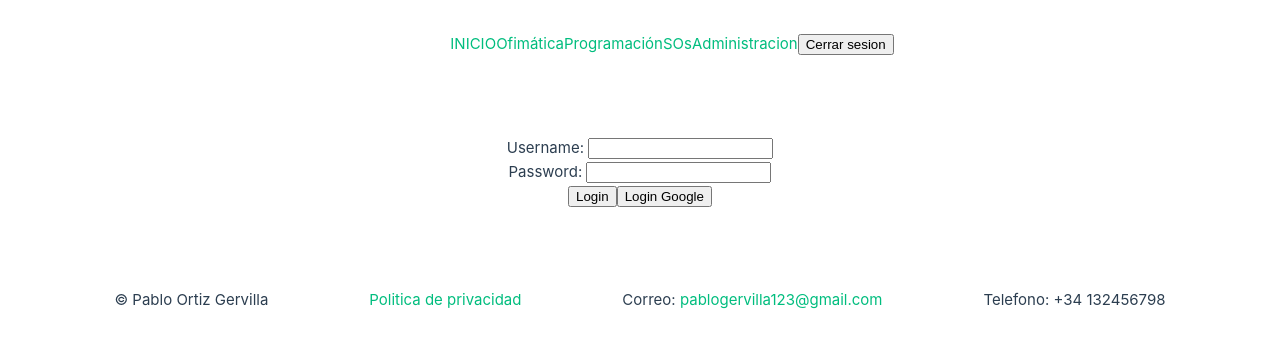
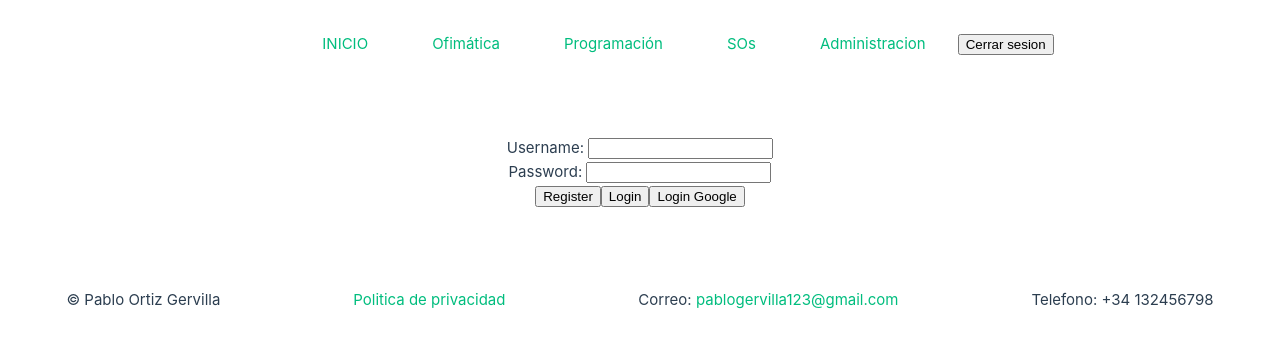
Before and after one commit to HollowKnightGuy/Proyecto_Final_Vue, a Vue app: page /login in a window 1280 px wide. Shown: the top 348 px of the page. Built offline with nearby package versions, Linux system fonts and the light colour scheme; no server answers; sample sign-in values are in the browser's storage.

Commit message:
mostrar todos los cursos
ahora cuando estas logueado, en administracion ves todos los cursos disponibles

```diff
--- a/src/App.vue
+++ b/src/App.vue
@@ -1,60 +1,37 @@
 <script setup>
-import { onAuthStateChanged } from "firebase/auth";
-import { auth } from "@/firebase";
-import { ref } from 'vue';
-import { signOut } from "firebase/auth";
+import pie from './components/pie.vue';
+import cabecera from './components/cabecera.vue';
 
-let username=ref("");
+import { ref, onMounted } from 'vue'
 
-    onAuthStateChanged(auth, (user) => {
-    if (user) {
-        const uid = user.uid;
-        username.value=user.email;
-    }
-    });
+const loading = ref(true)
+
+onMounted(() => {
+  // Aquí obtén los datos
+  // Cuando se hayan obtenido, establece loading en false después de 2 segundos
+  setTimeout(() => {
+    loading.value = false
+  }, 2000)
+})
 
 
-    function cerrarSesion(){
-        signOut(auth).then(() => {
-            username='';
-            location.reload();
-        }).catch((error) => {
-        // An error happened.
-        });
-    }
 
 </script>
 
 <template>
-    <header>
-      <nav>
-        <router-link to="/">INICIO</router-link>
-        <router-link to="/ofimatica">Ofimática</router-link>
-        <router-link to="/programacion">Programación</router-link>
-        <router-link to="/sos">SOs</router-link>
-        <router-link v-if="username == ''" to="/login">Iniciar sesion</router-link>
-        <router-link v-if="username != ''" to="/private">Administracion</router-link>
-        <router-link v-if="username == ''" to="/registro">Registro</router-link>
-        <button @click="cerrarSesion" v-if="username!=''" to="/">Cerrar sesion</button>
-      </nav>
-    </header>
+
+  <cabecera></cabecera>
 
   <main>
-    <router-view></router-view>
+    <div v-if="loading" class="contenedor-loader">
+      <div class="loader"></div>
+    </div>
+    <div v-else="loading">
+      <router-view></router-view>
+    </div>
   </main>
 
-  <footer>
-    &copy; Pablo Ortiz Gervilla
-    <p>
-        <a href="#">Politica de privacidad</a>
-    </p>
-    <p>
-      <span>Correo: </span><a href="mailto:pablogervilla123@gmail.com">pablogervilla123@gmail.com</a><br>
-    </p>
-    <p>
-      <span>Telefono: +34 132456798</span>
-    </p>
-</footer>
+  <pie></pie>
 
 </template>
 
@@ -64,8 +41,98 @@ let username=ref("");
     margin: 2rem;
   }
 
+
+
   main{
     margin: 5rem;
   }
 
+
+  *{
+    margin: 0;
+    padding: 0;
+    outline: 0;
+    box-sizing: border-box;
+}
+
+img{
+    width: 100%;
+}
+*, *::before, *::after{
+  margin: 0;
+  padding: 0;
+  outline: 0;
+  box-sizing: border-box;
+}
+
+img{
+  width: 100%;
+}
+
+.contenedor_loader{
+  background-color: #f3f3f3;
+  margin: auto;
+  width: 100vw;
+  height: 100vh;
+  z-index: 9999;
+  transition: all 1.5s;
+  display: flex;
+  align-items: center;
+  justify-content: center;
+}
+
+.loader,
+.loader::after,
+.loader:before{
+  margin: auto ;
+  border-radius: 50%;
+}
+
+.loader{
+  color: hsla(160, 100%, 37%, 1);
+  font-size: 11px;
+  position: relative;
+  width: 10em;
+  height: 10em;
+  box-shadow: inset 0 0 0 1em;
+}
+
+.loader::after,
+.loader::before{
+  content: '';
+  position: absolute;
+}
+
+.loader::before{
+  width: 5.2em;
+  height: 10.2em;
+  background-color: #181818;
+  border-radius: 10.2em 0 0 10.2em;
+  top: -0.1em;
+  left: -0.1em;
+  transform-origin: 5.1em 5.1em;
+  animation: girar 1.1s infinite ease-in-out;
+  animation-delay: .8s;
+}
+
+.loader::after{
+  width: 5.2em;
+  height: 10.2em;
+  background-color:#181818;
+  border-radius: 0 10.2em 10.2em 0;
+  top: -0.1em;
+  left: 5em;
+  transform-origin: 0.1em 5.1em;
+  animation: girar 1.1s infinite ease-in-out;
+}
+
+@keyframes girar{
+  0%{
+      transform: rotate(0deg);
+  }
+  100%{
+      transform: rotate(360deg);
+  }
+}
+
 </style>
--- a/src/assets/main.css
+++ b/src/assets/main.css
@@ -18,8 +18,10 @@ button{
   cursor:pointer;
 }
 
+
 header, #app{
   text-align: center;
+
 }
 
 
--- a/src/components/Login.vue
+++ b/src/components/Login.vue
@@ -1,12 +1,26 @@
 <script setup>
     import { ref } from "vue";
-    import { signInWithEmailAndPassword } from "firebase/auth";
+    import { createUserWithEmailAndPassword, signInWithEmailAndPassword } from "firebase/auth";
     import { auth } from "../firebase.js";
     import { signInWithPopup, GoogleAuthProvider } from "firebase/auth";
 
     let username = ref(""), password=ref("");
     const provider = new GoogleAuthProvider();
 
+    function registration(){
+    createUserWithEmailAndPassword(auth, username.value, password.value)
+        .then((userCredential) => {
+            // Signed in
+            const user = userCredential.user;
+            // ...
+        })
+        .catch((error) => {
+            const errorCode = error.code;
+            const errorMessage = error.message;
+            // ..
+    });
+
+    }
 
     function login(){
         signInWithEmailAndPassword(auth, username.value, password.value)
@@ -41,7 +55,7 @@
     const credential = GoogleAuthProvider.credentialFromError(error);
     // ...
   });
-}
+    }
 
 
 
@@ -50,6 +64,7 @@
 <template>
     <label>Username: </label> <input type="text" v-model="username"/><br>
     <label>Password: </label> <input type="password" v-model="password"/><br>
+    <button @click="registration">Register</button>
     <button @click="login">Login</button>
     <button @click="loginGoogle">Login Google</button>
 
--- a/src/components/Ofimatica.vue
+++ b/src/components/Ofimatica.vue
@@ -20,7 +20,7 @@ const cursos = useCollection(collection(db, 'cursos'))
             <tr v-if="curso.categoria == 'ofimatica'">
                 <td>{{ curso.nombre }}</td>
                 <td>{{ curso.horas }}</td>
-                <td><img v-bind:src="'/src/images/'+curso.imagen" width="50" height="50"></td>
+                <td><img v-bind:src="'/src/images/' + curso.imagen" width="50" height="50"></td>
                 <td><button>Incribirse</button></td>
             </tr>
         </tbody>
--- a/src/components/Private.vue
+++ b/src/components/Private.vue
@@ -1,10 +1,16 @@
 <script setup>
 import { onAuthStateChanged } from "firebase/auth";
-import { signOut } from "firebase/auth";
 import { auth } from "@/firebase";
 import { ref } from "vue";
-import { getStorage, ref as refStrg, uploadBytes } from "firebase/storage";
+import { collection } from "firebase/firestore";
+import { useFirestore, useCollection } from 'vuefire';
+import Ofimatica from '../components/Ofimatica.vue';
+import Programacion from '../components/Programacion.vue';
+import SOs from '../components/SOs.vue';
 
+
+const db = useFirestore()
+const cursos = useCollection(collection(db, 'cursos'));
 let username = ref("");
 
     onAuthStateChanged(auth, (user) => {
@@ -17,15 +23,16 @@ let username = ref("");
         }
     });
 
-    let file = ref ("");
 
-    function uploadFile(){
-        const storage = getStorage();
-        const storageRef = refStrg(storage, file.value.files[0].name);
-        uploadBytes(storageRef, file.value.files[0]).then((snapshot) => {
-            console.log('Uploaded a blob file');
-        });
-    }
+    // let file = ref ("");
+
+    // function uploadFile(){
+    //     const storage = getStorage();
+    //     const storageRef = refStrg(storage, file.value.files[0].name);
+    //     uploadBytes(storageRef, file.value.files[0]).then((snapshot) => {
+    //         console.log('Uploaded a blob file');
+    //     });
+    // }
 
 </script>
 
@@ -33,5 +40,9 @@ let username = ref("");
 <template>
     <h1>Private Zone</h1>
     <h2>Hello {{ username }}</h2>
-    <p><input type="file" name="file" id="file" ref="file" @change="uploadFile"></p>
+
+   <Ofimatica></Ofimatica>
+   <Programacion></Programacion>
+   <SOs></SOs>
+    <!-- <p><input type="file" name="file" id="file" ref="file" @change="uploadFile"></p> -->
 </template>
--- /dev/null
+++ b/src/components/cabecera.vue
@@ -0,0 +1,48 @@
+<script setup>
+import { onAuthStateChanged } from "firebase/auth";
+import { auth } from "@/firebase";
+import { signOut } from "firebase/auth";
+import { ref } from 'vue';
+
+let username=ref("");
+
+onAuthStateChanged(auth, (user) => {
+if (user) {
+    const uid = user.uid;
+    username.value=user.email;
+}
+});
+
+
+function cerrarSesion(){
+    signOut(auth).then(() => {
+        username='';
+        location.reload();
+    }).catch((error) => {
+    // An error happened.
+    });
+}
+</script>
+
+<template>
+
+    <header>
+        <nav>
+          <router-link to="/">INICIO</router-link>
+          <router-link to="/ofimatica">Ofimática</router-link>
+          <router-link to="/programacion">Programación</router-link>
+          <router-link to="/sos">SOs</router-link>
+          <router-link v-if="username == ''" to="/login">Iniciar sesion</router-link>
+          <router-link v-if="username != ''" to="/private">Administracion</router-link>
+          <button @click="cerrarSesion" v-if="username!=''" to="/">Cerrar sesion</button>
+        </nav>
+      </header>
+</template>
+
+<style>
+
+header a{
+    padding: 2rem;
+  }
+
+</style>
--- a/src/components/pie.vue
+++ b/src/components/pie.vue
@@ -7,7 +7,9 @@
             <a href="#">Politica de privacidad</a>
         </p>
         <p>
-            <span>Correo</span><a href="mailto:pablogervilla123@gmail.com">pablogervilla123@gmail.com</a><br>
+            <span>Correo: </span><a href="mailto:pablogervilla123@gmail.com">pablogervilla123@gmail.com</a><br>
+        </p>
+        <p>
             <span>Telefono: +34 132456798</span>
         </p>
     </footer>
--- a/src/components/registro.vue
+++ /dev/null
@@ -1,31 +0,0 @@
-<script setup>
-    import { ref } from "vue";
-    import { createUserWithEmailAndPassword, signInWithEmailAndPassword } from "firebase/auth";
-    import { auth } from "../firebase.js";
-    import { signInWithPopup, GoogleAuthProvider } from "firebase/auth";
-
-    let username = ref(""), password=ref("");
-    const provider = new GoogleAuthProvider();
-
-    function registration(){
-    createUserWithEmailAndPassword(auth, username.value, password.value)
-        .then((userCredential) => {
-            // Signed in
-            const user = userCredential.user;
-            // ...
-        })
-        .catch((error) => {
-            const errorCode = error.code;
-            const errorMessage = error.message;
-            // ..
-    });
-
-    }
-
-</script>
-
-<template>
-
-    <button @click="registration">Register</button>
-
-</template>
--- a/src/main.js
+++ b/src/main.js
@@ -6,7 +6,6 @@ import Programacion from "@/components/Programacion.vue";
 import Ofimatica from "@/components/Ofimatica.vue";
 import SOs from "@/components/SOs.vue";
 import Login from "@/components/Login.vue";
-import registro from "@/components/registro.vue";
 import Private from "@/components/Private.vue";
 
 import { createRouter, createWebHistory } from 'vue-router';
@@ -21,10 +20,6 @@ const routes = [
 {
     path: '/',
     component: Inicio
-},
-{
-    path: '/registro',
-    component: registro
 },
 {
     path: '/programacion',
```
